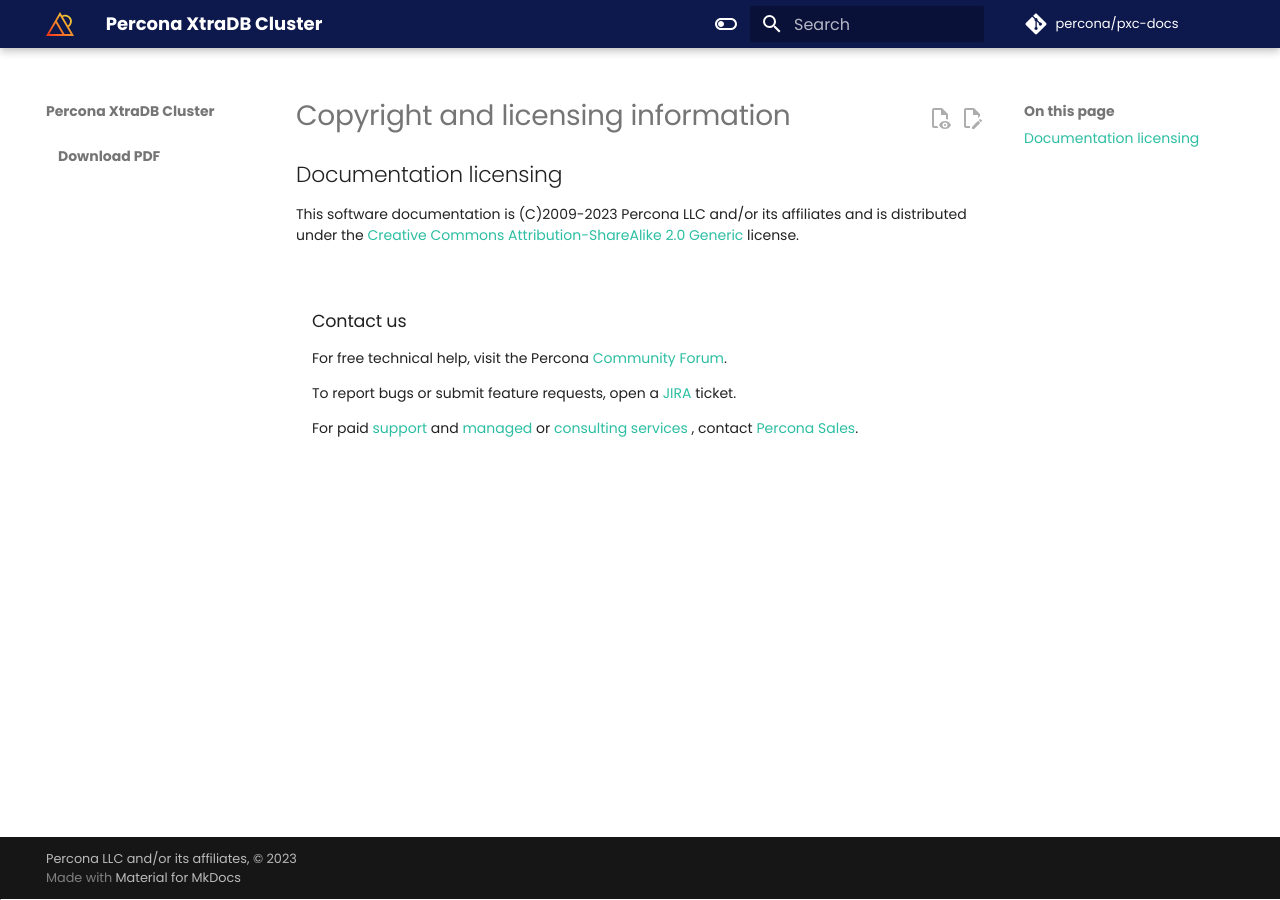
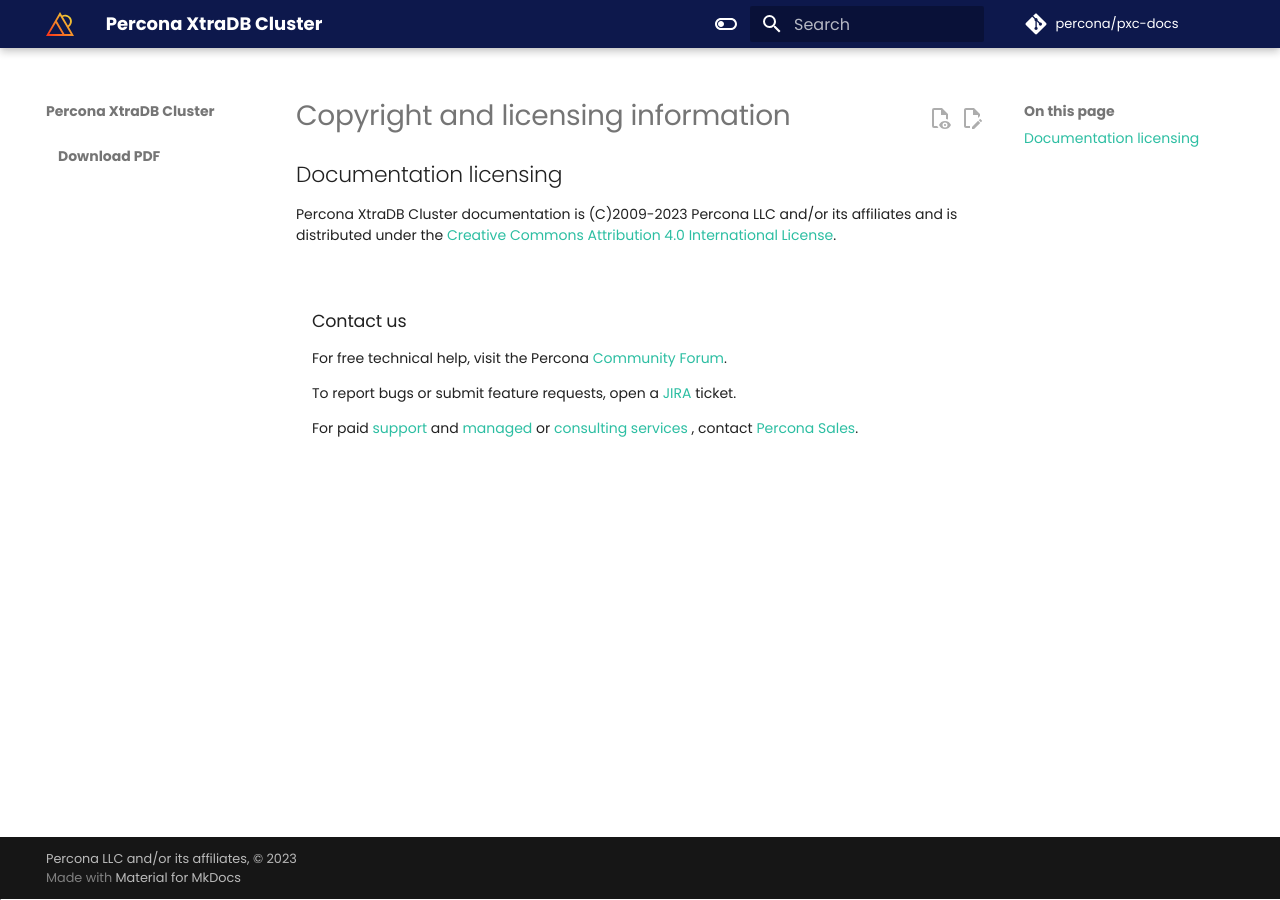
Before and after one commit to percona/pxc-docs, an MkDocs documentation site: the page built from docs/copyright-and-licensing-information.md, in a window 1280 px wide. Built offline with MkDocs 1.6.1 and Material for MkDocs 9.7.7, drawn with Linux system fonts in a browser that asks for light colours; nearby versions of some CDN libraries; comment, search, counter and statistics services are not loaded; the version menu is left out.

Commit message:
PXC-4151 Update the licensing information (#69)
modified:   README.md
	modified:   docs/copyright-and-licensing-information.md

```diff
--- a/docs/copyright-and-licensing-information.md
+++ b/docs/copyright-and-licensing-information.md
@@ -2,6 +2,4 @@
 
 ## Documentation licensing
 
-This software documentation is (C)2009-2023 Percona LLC and/or its affiliates
-and is distributed under the [Creative Commons Attribution-ShareAlike 2.0
-Generic](http://creativecommons.org/licenses/by-sa/2.0/) license.
+Percona XtraDB Cluster documentation is (C)2009-2023 Percona LLC and/or its affiliates and is distributed under the [Creative Commons Attribution 4.0 International License](https://creativecommons.org/licenses/by/4.0/).
```
Also changed, not shown: README.md (+4 -4 lines).
